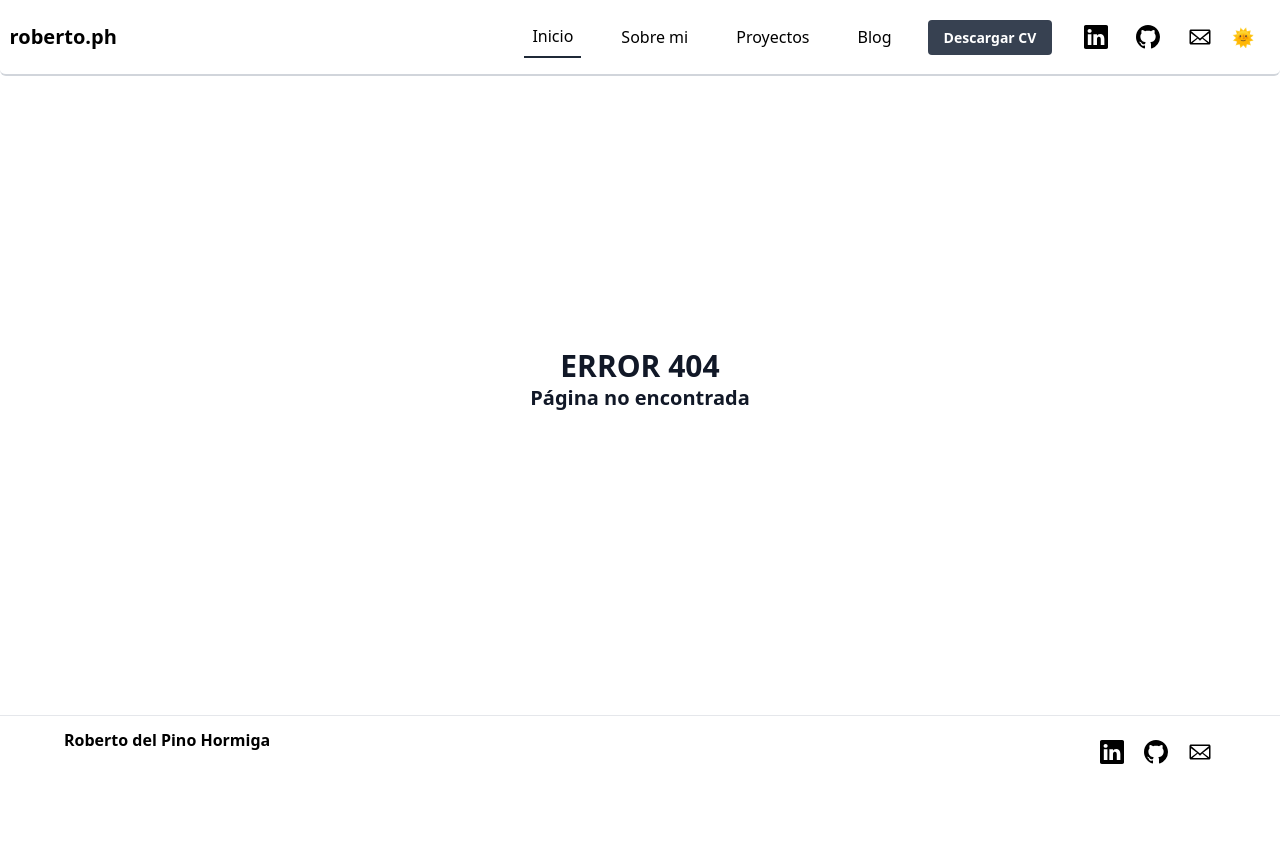
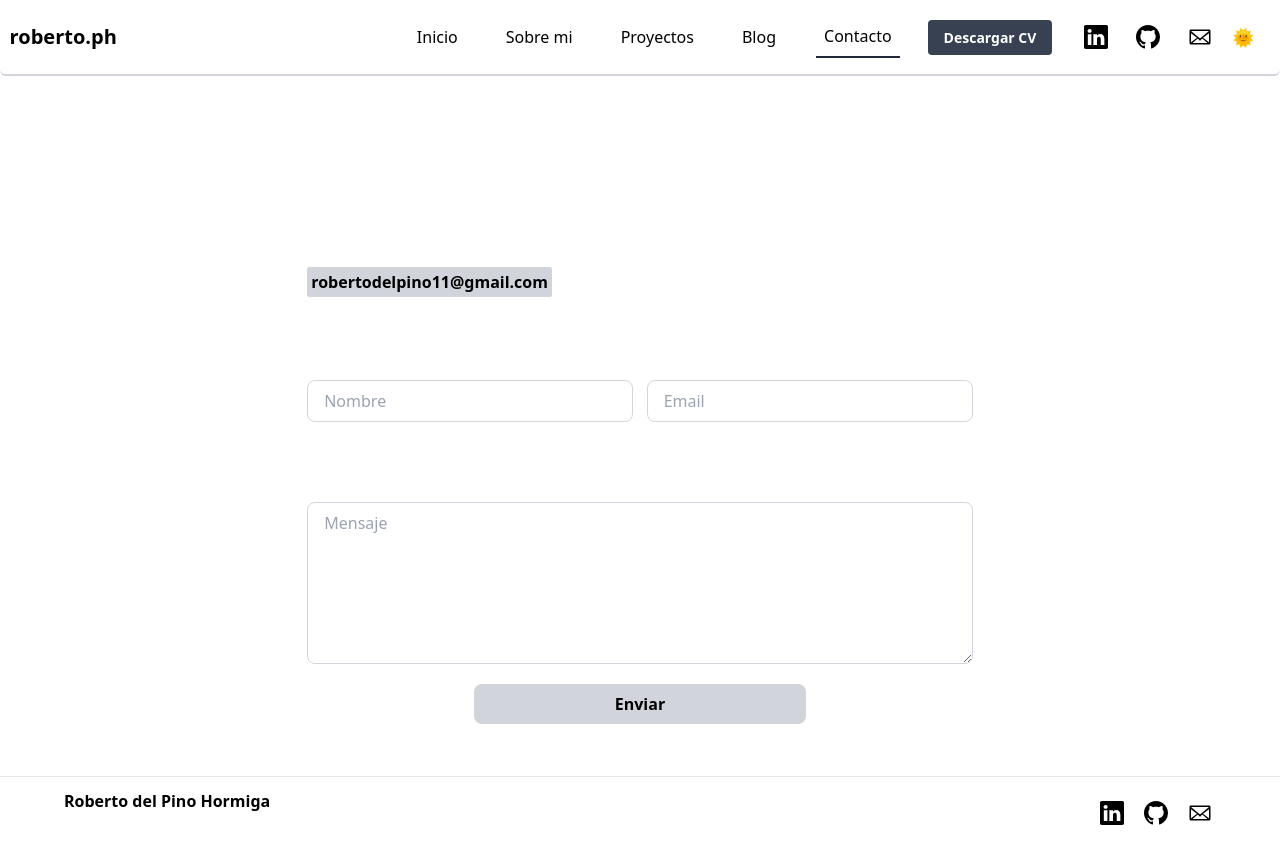
Before and after one commit to RobertoDelPino/React-Portfolio, a React (Vite) app: page /contact in a window 1280 px wide. Before the commit this address had no page. Before the commit the page ends 800 px from the top, so only its background shows below. Built offline with nearby package versions, Linux system fonts and the light colour scheme.

Commit message:
Added contact page

```diff
--- a/src/App.tsx
+++ b/src/App.tsx
@@ -9,6 +9,7 @@ import { BlogEntry } from "@pages/BlogEntry/BlogEntry";
 import { NotFound } from "@pages/NotFound/Home";
 import { useEffect } from "react";
 import { ScrollToTopButton } from "@components/ScrollToTopButton/ScrollToTopButton.tsx";
+import Contact from "@pages/Contact/Contact";
 
 function ScrollToTop() : null {
     const { pathname } = useLocation();
@@ -30,6 +31,7 @@ const App = () => (
                 <Route path="/projects" element={ <ProjectsPage />}/>
                 <Route path="/blog" element={ <BlogPage/> }/>
                 <Route path="/blog/:fileName" element={ <BlogEntry/> } />
+                <Route path="/contact" element={ <Contact/> }/>
                 <Route path="/*" element={ <NotFound/> }/>
             </Routes>
             <ScrollToTopButton/>
--- a/src/components/Header/Header.tsx
+++ b/src/components/Header/Header.tsx
@@ -47,7 +47,8 @@ export const Header = () => {
                         id="home"
                         className={`w-[100%] hover:border-b-2 block p-2 ${!location.pathname.includes("blog")
                             && !location.pathname.includes("projects")
-                            && !location.pathname.includes("about") ? "lg:dark:border-b-white lg:border-b-2 lg:border-b-gray-800" : ""}`}
+                            && !location.pathname.includes("about")
+                            && !location.pathname.includes("contact") ? "lg:dark:border-b-white lg:border-b-2 lg:border-b-gray-800" : ""}`}
                         onClick={() => viewNavigate("/")}
                         >Inicio
                     </button>
@@ -74,6 +75,14 @@ export const Header = () => {
                         className={`w-[100%] hover:border-b-2 block p-2 ${location.pathname.includes("blog") ? "lg:dark:border-b-white lg:border-b-2 lg:border-b-gray-800" : ""}`}
                         onClick={() => viewNavigate("/blog")}
                         >Blog
+                    </button>
+                </li>
+                <li className="inline-block mx-1 transition duration-300">
+                    <button
+                        id="blog"
+                        className={`w-[100%] hover:border-b-2 block p-2 ${location.pathname.includes("contact") ? "lg:dark:border-b-white lg:border-b-2 lg:border-b-gray-800" : ""}`}
+                        onClick={() => viewNavigate("/contact")}
+                        >Contacto
                     </button>
                 </li>
                 <li className="lg:block hidden">
--- a/src/index.css
+++ b/src/index.css
@@ -28,6 +28,10 @@ section#blogEntry{
     view-transition-name: pageTransition;
 }
 
+section#contact{
+    view-transition-name: pageTransition;
+}
+
 ::view-transition-old(pageTransition) {
     animation: fade-and-scale-out 0s ease-in-out 1 forwards;
 }
--- /dev/null
+++ b/src/pages/Contact/Contact.tsx
@@ -0,0 +1,104 @@
+import { useState } from "react";
+import emailJs from '@emailjs/browser';
+
+const Contact = () => {
+
+    const [name, setName] = useState('');
+    const [email, setEmail] = useState('');
+    const [message, setMessage] = useState('');
+
+    const submitForm = (e: React.FormEvent) => {
+        document.querySelector('.bg-red-500')?.classList.add('hidden');
+        document.querySelector('.bg-green-500')?.classList.add('hidden');
+        e.preventDefault();
+
+        if (!name || !email || !message) {
+            document.querySelector('.bg-red-500')?.classList.remove('hidden');
+            setTimeout(() => {
+                document.querySelector('.bg-red-500')?.classList.add('hidden');
+            }, 2000);
+            return;
+        }
+
+        emailJs.sendForm(import.meta.env.VITE_EMAILJS_SERVICE_ID, import.meta.env.VITE_EMAILJS_TEMPLATE_ID, e.target as HTMLFormElement, import.meta.env.VITE_EMAILJS_FORM_ID)
+
+        document.querySelector('.bg-green-500')?.classList.remove('hidden');
+        setTimeout(() => {
+            document.querySelector('.bg-green-500')?.classList.add('hidden');
+        }, 2000);
+
+        setName('');
+        setEmail('');
+        setMessage('');
+    }
+
+  return (
+    <section id="contact" className="max-w-screen-xl text-white mb-5 h-full min-h-[95%] md:mx-auto flex flex-col lg:flex-grow ">
+        <h2 className="text-3xl text-center my-10 font-bold tracking-wider">Contacto</h2>
+
+        <section className="flex flex-wrap flex-row gap-10 justify-center w-full">
+            <form onSubmit={submitForm} className="flex flex-col space-y-5 w-[90%] lg:w-[52%]">
+                <p className="mt-5 leading-7">
+                    Hablemos sobre tu próximo proyecto. Estoy aquí para hacer realidad tus visiones creativas. Si
+                    estás listo para empezar, envíame un correo electrónico a  <strong className=" bg-gray-300 hover:bg-gray-400 p-1 rounded-sm text-black"><a href="mailto:robertodelpino11@gmail.com">robertodelpino11@gmail.com</a></strong> o utiliza
+                    el formulario de contacto a continuación. ¡Espero con ansias conocer más sobre lo que tienes
+                    en mente y cómo puedo ayudar!
+                </p>
+                <section className="flex justify-between flex-wrap">
+                    <article className="flex flex-col w-[100%] mb-3 lg:w-[49%]">
+                        <label htmlFor="name" className="text-white mb-3">Nombre</label>
+                        <input
+                            name="name"
+                            id="name"
+                            type="text"
+                            value={name}
+                            onChange={(e) => setName(e.target.value)}
+                            autoComplete="on"
+                            placeholder="Nombre"
+                            className="input-field px-4 py-2 rounded-lg border border-gray-300 focus:outline-none focus:ring-2 focus:ring-[#c0b2a2] text-black"
+                        />
+                    </article>
+                    <article className="flex flex-col w-[100%] lg:w-[49%]">
+                        <label htmlFor="email" className="text-white mb-3">Email</label>
+                        <input
+                            name="email"
+                            id="email"
+                            type="email"
+                            value={email}
+                            onChange={(e) => setEmail(e.target.value)}
+                            autoComplete="on"
+                            placeholder="Email"
+                            className="input-field px-4 py-2 rounded-lg border border-gray-300 focus:outline-none focus:ring-2 focus:ring-[#c0b2a2] text-black"
+                        />
+                    </article>
+                </section>
+                <section className="flex flex-col">
+                    <label htmlFor="message" className="text-white my-3">Mensaje</label>
+                    <textarea
+                        name="message"
+                        id="message"
+                        value={message}
+                        onChange={(e) => setMessage(e.target.value)}
+                        placeholder="Mensaje"
+                        autoComplete="off"
+                        rows={6}
+                        className="input-field px-4 py-2 rounded-lg border border-gray-300 focus:outline-none focus:ring-2 focus:ring-[#c0b2a2] text-black"
+                    />
+                </section>
+
+                <button
+                    type="submit"
+                    className="w-[50%] m-auto submit-button px-4 py-2 rounded-lg text-black font-semibold bg-gray-300 hover:bg-gray-400"
+                >
+                    Enviar
+                </button>
+
+                <p className="hidden bg-green-500 px-4 py-2 text-center w-[70%] m-auto">Se ha enviado correctamente el mensaje</p>
+                <p className="hidden bg-red-500 px-4 py-2 text-center w-[70%] m-auto">Debes rellenar todos los campos</p>
+            </form>
+        </section>
+    </section>
+  )
+}
+
+export default Contact
```
